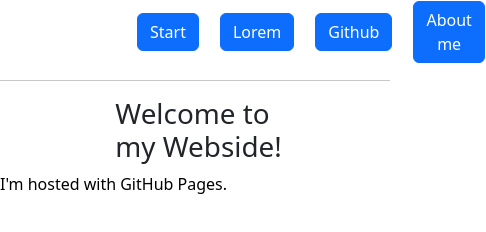
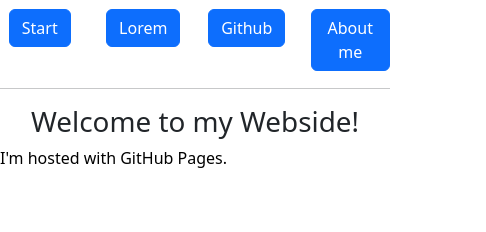
Before and after one commit to Minehaloplayer/Minehaloplayer.github.io, a plain HTML site: page index.html in a window 390 px wide. Shown: the whole page, 486 px wide, since content can reach past the window. Drawn offline with Linux system fonts and the light colour scheme.

Commit message:
Added Responsivness to Buttons and Test Picture

```diff
--- a/index.html
+++ b/index.html
@@ -8,24 +8,24 @@
 </head>
 <body>
      <script src="bootstrap.bundle.min.js" ></script>
-    <table>
-    <tr>
-            <th>
+    <table class="container text-center">
+    <tr class="row">
+            <th class="col">
                 <a button class ="btn btn-primary" type="button" href="https://minehaloplayer.github.io">Start</a>
             </th>
-            <th>
+            <th class="col">
                 <button class="btn btn-primary" type="button"  href="AboutMe.html" >Lorem</button>
             </th>
-            <th>
+            <th class="col">
                 <a button class="btn btn-primary" href="https://github.com/Minehaloplayer/Minehaloplayer.github.io" type="button">Github</a>
             </th>
-            <th>
+            <th class="col">
                 <button type="button" class="btn btn-primary" href="">About me</button>
             </th>
         </tr>
     </table>
     <hr>
-    <h1>Welcome to my Webside!</h1>
+    <h1 class="container text-center">Welcome to my Webside!</h1>
     <p>I'm hosted with GitHub Pages.</p>
 </body>
 </html>
--- a/styles.css
+++ b/styles.css
@@ -1,19 +1,11 @@
 h1{
     color: black;
-    margin: 10px;
-    padding-left: 27%;
-    padding-right: 20%;
 }
-
 p{
     color: black;
 }
 
 table{
-    margin-left: 30%;
-
+    margin-top: 2%;
+    margin-bottom: 2%;
 }
-
-th{
-    padding-left: 20px;
-}
```
Also changed, not shown: AboutMe.html (+2 -0 lines), SpanishInquisition.jpg (added).
